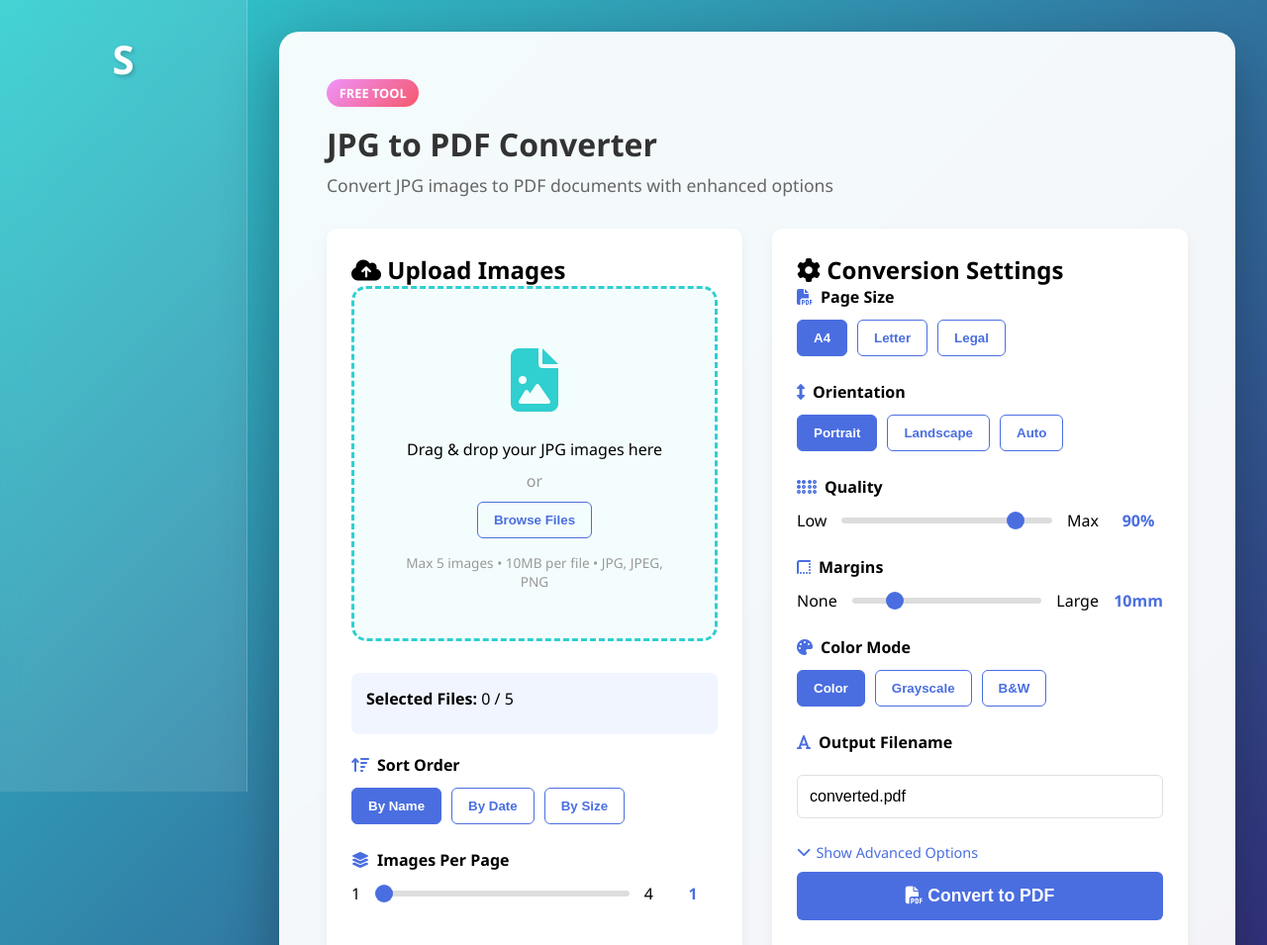
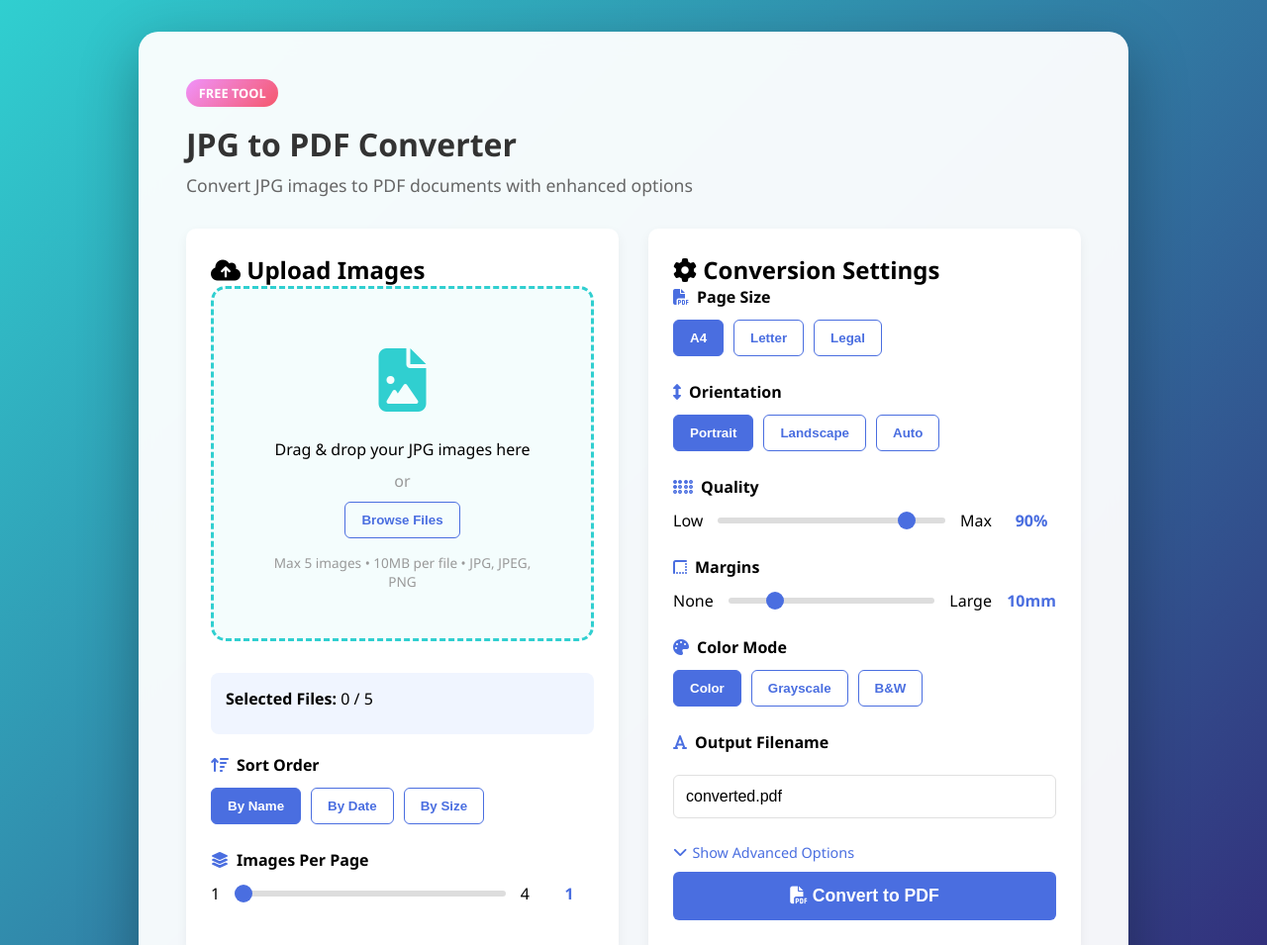
Before and after one commit to perera176-commits/Sigiri, a plain HTML site: page frontend/jpg-to-pdf.html in a window 1280 px wide. Shown: the top 955 px of the page at 99% size. Drawn offline with Linux system fonts and the light colour scheme.

Commit message:
Remove left sidebar from jpg-to-pdf.html for full-width layout

```diff
--- a/frontend/jpg-to-pdf.html
+++ b/frontend/jpg-to-pdf.html
@@ -33,38 +33,12 @@
             font-family: 'Segoe UI', Tahoma, Geneva, Verdana, sans-serif;
             background: linear-gradient(135deg, #30cfd0 0%, #330867 100%);
             min-height: 100vh;
-            display: flex;
-        }
-
-        .sidebar {
-            width: 250px;
-            background: rgba(255, 255, 255, 0.1);
-            backdrop-filter: blur(10px);
-            padding: 2rem 0;
-            position: fixed;
-            height: 100vh;
-            left: 0;
-            top: 0;
-            border-right: 1px solid rgba(255, 255, 255, 0.2);
-        }
-
-        .logo {
-            text-align: center;
-            margin-bottom: 3rem;
-            padding: 0 1rem;
-        }
-
-        .logo h1 {
-            color: white;
-            font-size: 2.5rem;
-            font-weight: bold;
-            text-shadow: 2px 2px 4px rgba(0,0,0,0.2);
+            padding: 2rem;
         }
 
         .main-content {
-            margin-left: 250px;
-            flex: 1;
-            padding: 2rem;
+            max-width: 1200px;
+            margin: 0 auto;
         }
 
         .container {
@@ -112,11 +86,7 @@
         }
 
         @media (max-width: 768px) {
-            .sidebar {
-                display: none;
-            }
             .main-content {
-                margin-left: 0;
                 padding: 1rem;
             }
             .container {
@@ -488,11 +458,6 @@
     <link rel="stylesheet" href="https://cdnjs.cloudflare.com/ajax/libs/font-awesome/6.4.0/css/all.min.css">
 </head>
 <body>
-    <div class="sidebar">
-        <div class="logo">
-            <h1>S</h1>
-        </div>
-    </div>
     <div class="main-content">
         <div class="container">
             <div class="premium-badge">FREE TOOL</div>
```
